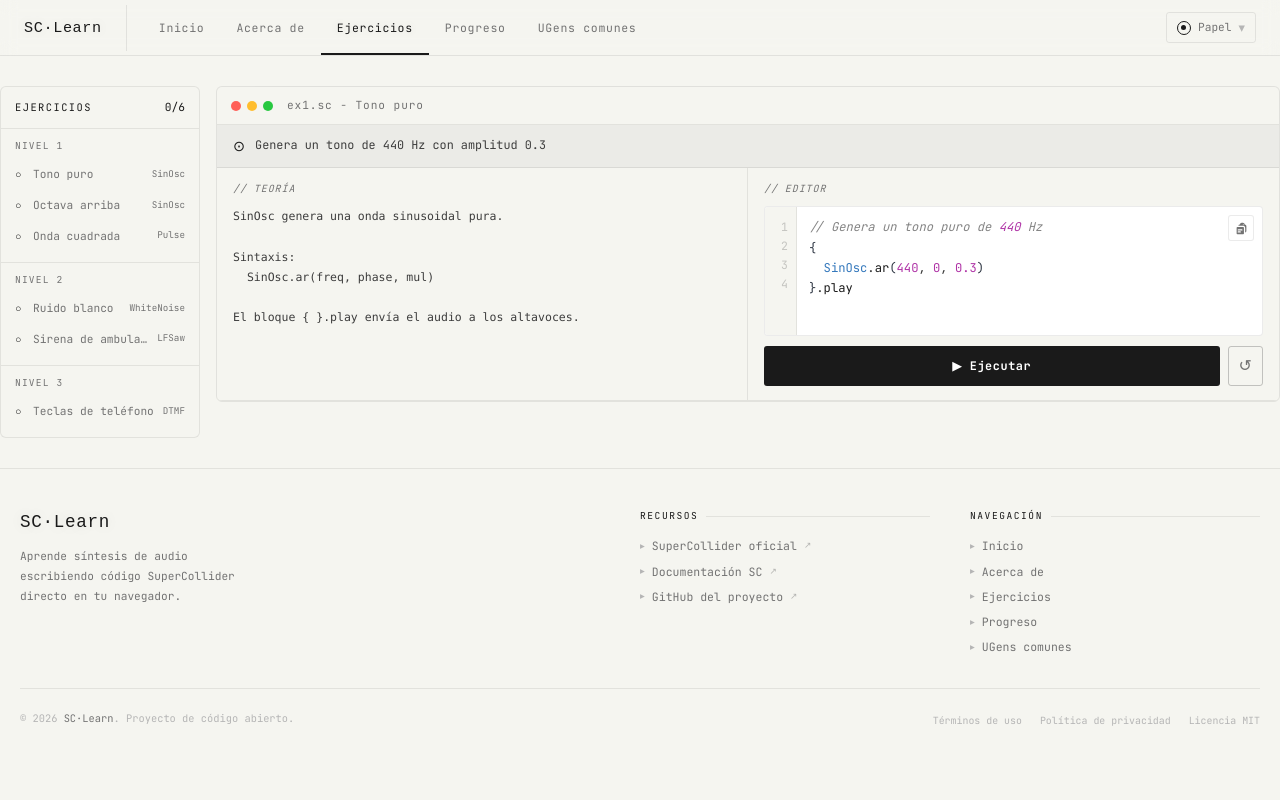
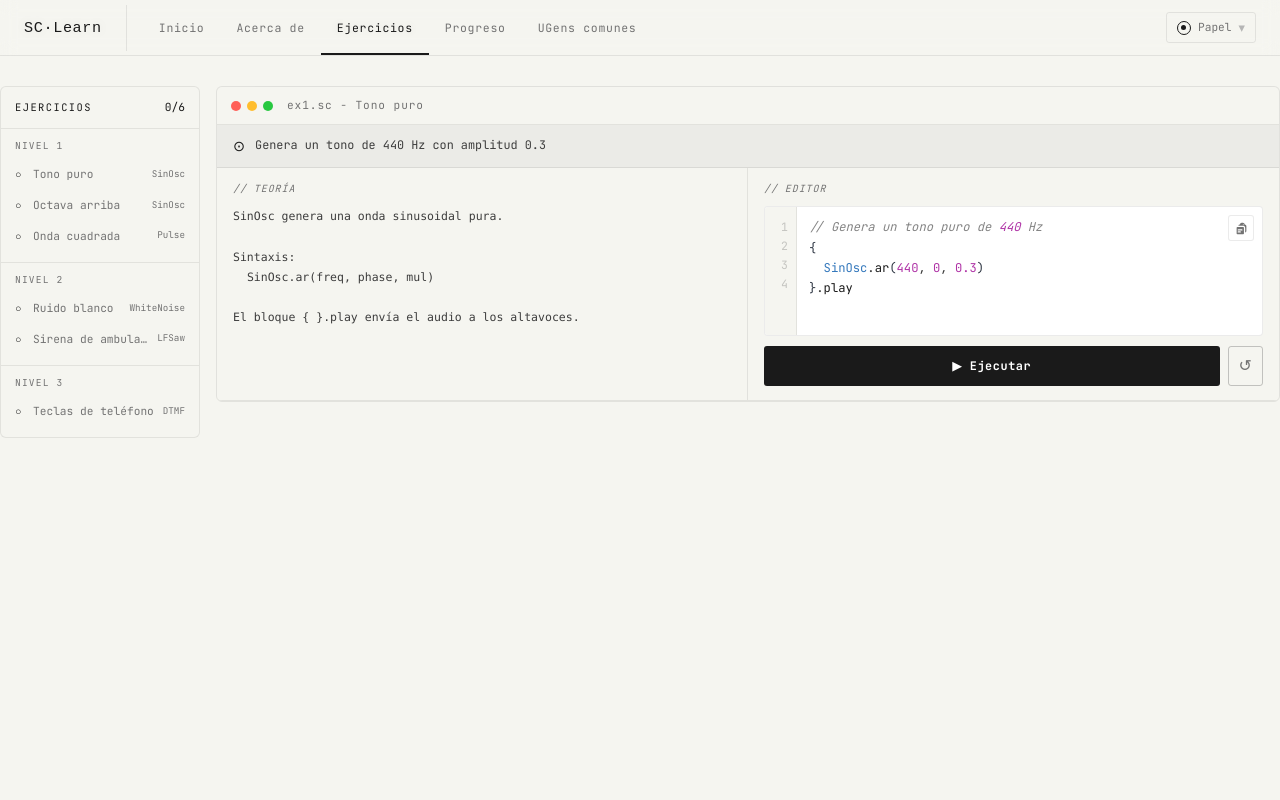
Before and after one commit to jmsanJS/supercollider-learn, a Next.js app: page /exercises in a window 1280 px wide. Shown: the top 800 px of the page. Built offline with nearby package versions, Linux system fonts and the light colour scheme.

Commit message:
style: adapt content for the whole height of the screen

```diff
--- a/src/app/exercises/page.module.css
+++ b/src/app/exercises/page.module.css
@@ -3,6 +3,7 @@
   max-width: 1400px;
   animation: fadeIn 0.2s ease;
 }
+
 @keyframes fadeIn {
   from {
     opacity: 0;
@@ -18,7 +19,9 @@
   display: grid;
   grid-template-columns: 200px 1fr;
   gap: 16px;
+  min-height: calc(100vh - 72px - 30px);
 }
+
 @media (max-width: 700px) {
   .ex_layout {
     grid-template-columns: 1fr;
```
